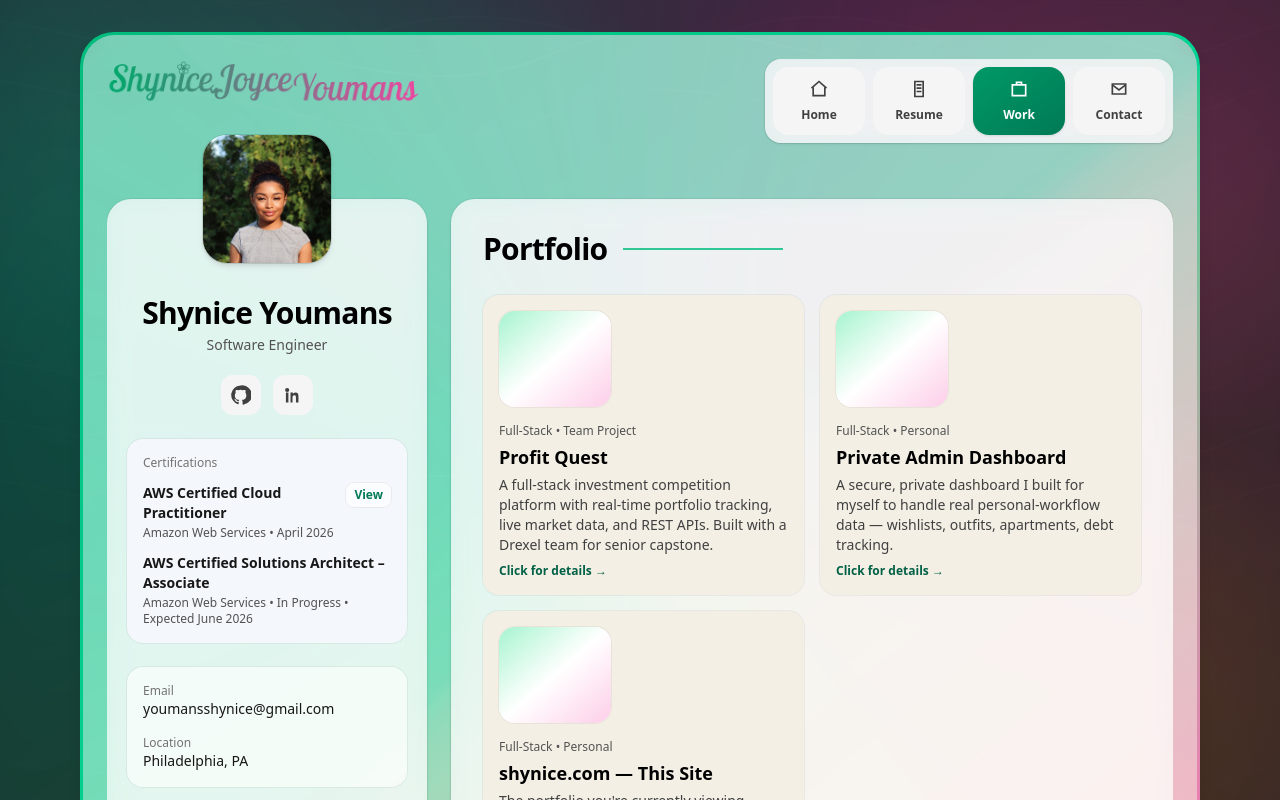
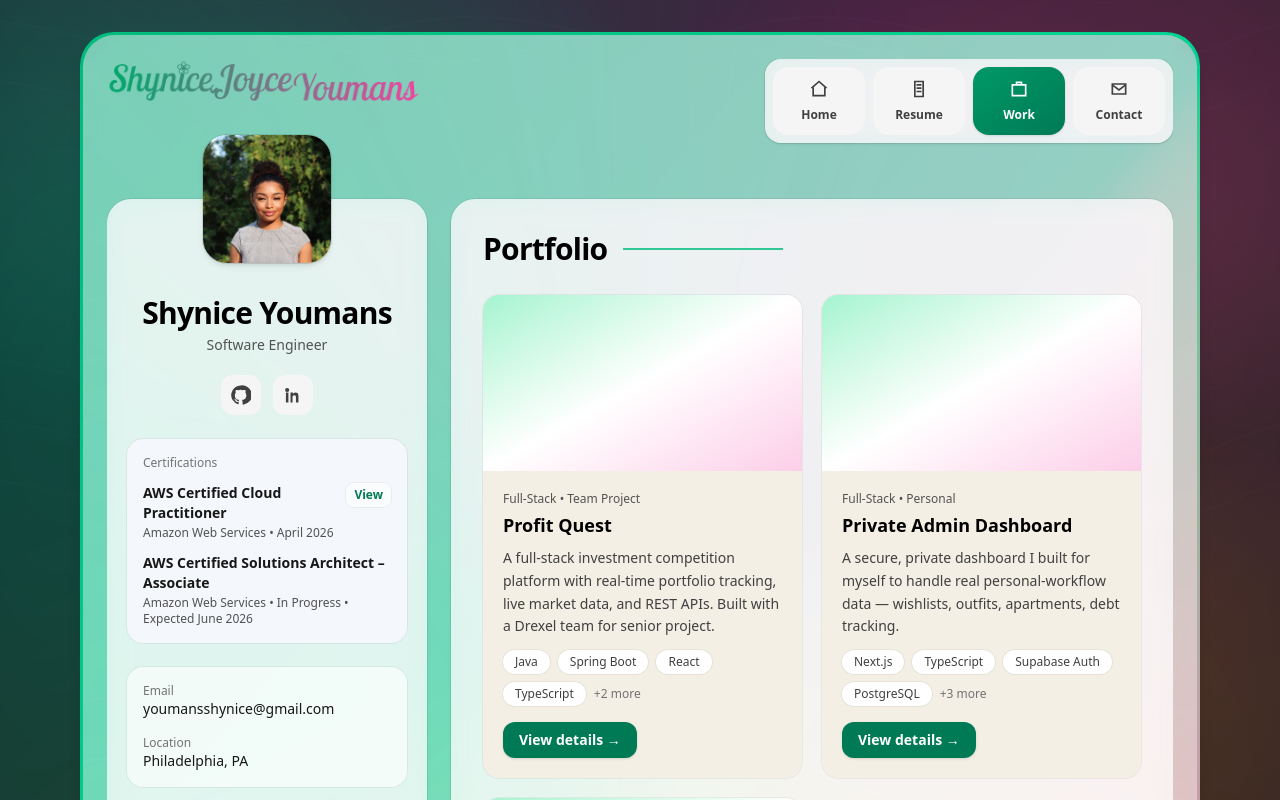
Before and after one commit to youmans-s/shynice-website, a Next.js app: page /projects in a window 1280 px wide. Shown: the top 800 px of the page. Built offline with nearby package versions, Linux system fonts and the light colour scheme.

Commit message:
Portfolio redesign: quick-view modal

```diff
--- a/app/projects/projects-client.tsx
+++ b/app/projects/projects-client.tsx
@@ -1,8 +1,8 @@
 'use client'
 
 import Image from 'next/image'
-import { useState } from 'react'
-import { PROJECTS } from '@/lib/supabase/portfolio-data'
+import { useEffect, useState } from 'react'
+import { PROJECTS, type PortfolioProject } from '@/lib/supabase/portfolio-data'
 
 function Chip({ children }: { children: React.ReactNode }) {
   return (
@@ -18,124 +18,193 @@ function LinkBtn({ href, label }: { href: string; label: string }) {
       href={href}
       target="_blank"
       rel="noreferrer"
-      className="inline-flex items-center justify-center rounded-xl bg-white px-3 py-2 text-sm font-semibold text-emerald-800 ring-1 ring-black/5 hover:bg-emerald-50"
+      className="inline-flex items-center justify-center rounded-xl bg-emerald-700 px-4 py-2 text-sm font-semibold text-white shadow-sm transition hover:bg-emerald-800"
     >
       {label} →
     </a>
   )
 }
 
-export default function ProjectsClient() {
-  const [openId, setOpenId] = useState<string | null>(null)
-
+function ProjectCard({
+  project,
+  onOpen,
+}: {
+  project: PortfolioProject
+  onOpen: () => void
+}) {
   return (
-    <div className="space-y-7">
-      <div className="flex items-center gap-4">
-        <h1 className="text-3xl font-semibold tracking-tight">Portfolio</h1>
-        <div className="h-[2px] w-40 bg-emerald-500/80" />
-      </div>
-
-      <div className="grid gap-4 md:grid-cols-2">
-        {PROJECTS.map((p) => {
-          const open = openId === p.id
-
-          return (
-            <div key={p.id} className="overflow-hidden rounded-2xl bg-[#f3efe5] ring-1 ring-black/5">
-              {/* Card header */}
-              <button
-                type="button"
-                onClick={() => setOpenId(open ? null : p.id)}
-                className="w-full text-left"
-                aria-expanded={open}
-              >
-                <div className="grid grid-cols-[120px,1fr] gap-4 p-4">
-                  <div className="h-24 w-28 overflow-hidden rounded-2xl bg-white ring-1 ring-black/5">
-                    {p.image ? (
-                      <Image src={p.image} alt="" width={220} height={160} className="h-full w-full object-cover" />
+    <div className="flex flex-col overflow-hidden rounded-2xl bg-[#f3efe5] ring-1 ring-black/5 transition hover:shadow-md">
+      <div className="h-44 w-full overflow-hidden bg-white">
+        {project.image ? (
+          <Image
+            src={project.image}
+            alt={project.title}
+            width={800}
+            height={400}
+            className="h-full w-full object-cover"
+          />
         ) : (
           <div className="h-full w-full bg-gradient-to-br from-emerald-200 via-white to-pink-200" />
         )}
       </div>
 
-                  <div className="min-w-0">
-                    <div className="text-xs text-neutral-600">{p.category}</div>
-                    <div className="mt-1 text-lg font-semibold">{p.title}</div>
-                    <div className="mt-1 text-sm text-neutral-700">{p.summary}</div>
-                    <div className="mt-2 text-xs text-emerald-800 font-semibold">
-                      {open ? 'Click to collapse ↑' : 'Click for details →'}
+      <div className="flex flex-1 flex-col p-5">
+        <div className="text-xs font-medium text-neutral-600">{project.category}</div>
+        <div className="mt-1 text-lg font-semibold">{project.title}</div>
+        <div className="mt-2 text-sm leading-relaxed text-neutral-700">{project.summary}</div>
+
+        {project.techStack && project.techStack.length > 0 && (
+          <div className="mt-3 flex flex-wrap items-center gap-2">
+            {project.techStack.slice(0, 4).map((t) => (
+              <Chip key={t}>{t}</Chip>
+            ))}
+            {project.techStack.length > 4 && (
+              <span className="text-xs text-neutral-500">+{project.techStack.length - 4} more</span>
+            )}
+          </div>
+        )}
+
+        <div className="mt-auto pt-4">
+          <button
+            type="button"
+            onClick={onOpen}
+            className="inline-flex items-center justify-center rounded-xl bg-emerald-700 px-4 py-2 text-sm font-semibold text-white shadow-sm transition hover:bg-emerald-800"
+          >
+            View details →
+          </button>
         </div>
       </div>
     </div>
+  )
+}
+
+function ProjectModal({
+  project,
+  onClose,
+}: {
+  project: PortfolioProject | null
+  onClose: () => void
+}) {
+  useEffect(() => {
+    if (!project) return
+    function onKey(e: KeyboardEvent) {
+      if (e.key === 'Escape') onClose()
+    }
+    document.addEventListener('keydown', onKey)
+    const prevOverflow = document.body.style.overflow
+    document.body.style.overflow = 'hidden'
+    return () => {
+      document.removeEventListener('keydown', onKey)
+      document.body.style.overflow = prevOverflow
+    }
+  }, [project, onClose])
+
+  if (!project) return null
+
+  const hasLinks = !!(
+    project.links?.github ||
+    project.links?.demo ||
+    project.links?.site ||
+    project.links?.linkedin
+  )
+
+  return (
+    <div
+      className="fixed inset-0 z-50 flex items-start justify-center bg-black/50 p-4 pt-12 backdrop-blur-sm"
+      onClick={onClose}
+      role="dialog"
+      aria-modal="true"
+      aria-labelledby="project-modal-title"
+    >
+      <div
+        className="relative flex max-h-[90vh] w-full max-w-3xl flex-col overflow-hidden rounded-3xl bg-white shadow-2xl"
+        onClick={(e) => e.stopPropagation()}
+      >
+        <button
+          type="button"
+          onClick={onClose}
+          className="absolute right-4 top-4 z-10 rounded-full bg-white/90 p-2 text-neutral-700 shadow ring-1 ring-black/5 transition hover:bg-white hover:text-neutral-900"
+          aria-label="Close"
+        >
+          <svg viewBox="0 0 24 24" className="h-5 w-5" fill="none" stroke="currentColor" strokeWidth="2">
+            <path d="M6 6l12 12M18 6L6 18" />
+          </svg>
         </button>
 
-              {/* Expanded */}
-              {open && (
-                <div className="border-t border-black/5 bg-white/70 p-4">
-                  <div className="grid gap-5 lg:grid-cols-2">
-                    {/* LEFT: text details */}
-                    <div className="space-y-4">
-                      {p.details && <p className="text-sm text-neutral-700 leading-relaxed">{p.details}</p>}
+        <div className="flex-1 overflow-y-auto">
+          <div className="h-32 w-full overflow-hidden bg-neutral-100 sm:h-40">
+            {project.image ? (
+              <Image
+                src={project.image}
+                alt={project.title}
+                width={1200}
+                height={400}
+                className="h-full w-full object-cover"
+              />
+            ) : (
+              <div className="h-full w-full bg-gradient-to-br from-emerald-200 via-white to-pink-200" />
+            )}
+          </div>
 
-                      {p.role && (
+          <div className="space-y-5 p-6 sm:p-8">
             <div>
-                          <div className="text-xs font-semibold text-neutral-600">Role</div>
-                          <div className="mt-1 text-sm text-neutral-800">{p.role}</div>
+              <div className="text-xs font-medium text-neutral-600">{project.category}</div>
+              <h2 id="project-modal-title" className="mt-1 text-2xl font-semibold tracking-tight">
+                {project.title}
+              </h2>
+            </div>
+
+            {project.details && (
+              <p className="text-sm leading-relaxed text-neutral-700">{project.details}</p>
+            )}
+
+            {project.role && (
+              <div>
+                <div className="text-xs font-semibold uppercase tracking-wide text-neutral-600">Role</div>
+                <div className="mt-1 text-sm text-neutral-800">{project.role}</div>
               </div>
             )}
 
-                      {p.techStack && p.techStack.length > 0 && (
+            {project.highlights && project.highlights.length > 0 && (
               <div>
-                          <div className="text-xs font-semibold text-neutral-600">Tech stack</div>
+                <div className="text-xs font-semibold uppercase tracking-wide text-neutral-600">Highlights</div>
+                <ul className="mt-2 list-disc space-y-1 pl-5 text-sm text-neutral-700">
+                  {project.highlights.map((h) => (
+                    <li key={h} className="leading-relaxed">{h}</li>
+                  ))}
+                </ul>
+              </div>
+            )}
+
+            {project.techStack && project.techStack.length > 0 && (
+              <div>
+                <div className="text-xs font-semibold uppercase tracking-wide text-neutral-600">Tech stack</div>
                 <div className="mt-2 flex flex-wrap gap-2">
-                            {p.techStack.map((t) => (
+                  {project.techStack.map((t) => (
                     <Chip key={t}>{t}</Chip>
                   ))}
                 </div>
               </div>
             )}
 
-                      {p.skills && p.skills.length > 0 && (
+            {project.skills && project.skills.length > 0 && (
               <div>
-                          <div className="text-xs font-semibold text-neutral-600">Skills showcased</div>
+                <div className="text-xs font-semibold uppercase tracking-wide text-neutral-600">Skills</div>
                 <div className="mt-2 flex flex-wrap gap-2">
-                            {p.skills.map((s) => (
+                  {project.skills.map((s) => (
                     <Chip key={s}>{s}</Chip>
                   ))}
                 </div>
               </div>
             )}
 
-                      {p.highlights && p.highlights.length > 0 && (
-                        <div>
-                          <div className="text-xs font-semibold text-neutral-600">Highlights</div>
-                          <ul className="mt-2 list-inside list-disc space-y-1 text-sm text-neutral-700">
-                            {p.highlights.map((h) => (
-                              <li key={h}>{h}</li>
-                            ))}
-                          </ul>
-                        </div>
-                      )}
-
-                      {p.links && (
-                        <div className="flex flex-wrap gap-2 pt-1">
-                          {p.links.github && <LinkBtn href={p.links.github} label="GitHub" />}
-                          {p.links.demo && <LinkBtn href={p.links.demo} label="Demo" />}
-                          {p.links.site && <LinkBtn href={p.links.site} label="Public site" />}
-                          {p.links.linkedin && <LinkBtn href={p.links.linkedin} label="LinkedIn" />}
-                        </div>
-                      )}
-                    </div>
-
-                    {/* RIGHT: media */}
-                    <div className="space-y-3">
-                      {/* demo */}
-                      {p.demo?.type === 'youtube' && (
+            {project.demo?.type === 'youtube' && (
               <div className="overflow-hidden rounded-2xl bg-black ring-1 ring-black/5">
                 <div className="relative aspect-video">
                   <iframe
                     className="absolute inset-0 h-full w-full"
-                              src={p.demo.embedUrl}
-                              title={`${p.title} demo video`}
+                    src={project.demo.embedUrl}
+                    title={`${project.title} demo video`}
                     allow="accelerometer; autoplay; clipboard-write; encrypted-media; gyroscope; picture-in-picture"
                     allowFullScreen
                   />
@@ -143,19 +212,14 @@ export default function ProjectsClient() {
               </div>
             )}
 
-                      {p.demo?.type === 'video' && (
-                        <video
-                          className="w-full rounded-2xl ring-1 ring-black/5"
-                          controls
-                          src={p.demo.src}
-                        />
+            {project.demo?.type === 'video' && (
+              <video className="w-full rounded-2xl ring-1 ring-black/5" controls src={project.demo.src} />
             )}
 
-                      {/* gallery */}
-                      {p.gallery && p.gallery.length > 0 && (
+            {project.gallery && project.gallery.length > 0 && (
               <div className="grid gap-3 sm:grid-cols-2">
-                          {p.gallery.map((img) => (
-                            <div key={img.src} className="overflow-hidden rounded-2xl bg-white ring-1 ring-black/5">
+                {project.gallery.map((img) => (
+                  <div key={img.src} className="overflow-hidden rounded-2xl bg-neutral-50 ring-1 ring-black/5">
                     <Image
                       src={img.src}
                       alt={img.alt ?? ''}
@@ -167,22 +231,40 @@ export default function ProjectsClient() {
                 ))}
               </div>
             )}
+          </div>
+        </div>
 
-                      {/* fallback note if no media */}
-                      {!p.demo && (!p.gallery || p.gallery.length === 0) && (
-                        <div className="rounded-2xl bg-white p-4 text-sm text-neutral-600 ring-1 ring-black/5">
-                          Add demo media by setting <span className="font-mono">demo</span> or <span className="font-mono">gallery</span> in{' '}
-                          <span className="font-mono">lib/portfolio-data.ts</span>.
+        {hasLinks && (
+          <div className="flex flex-wrap gap-2 border-t border-black/5 bg-white p-4 sm:p-5">
+            {project.links?.github && <LinkBtn href={project.links.github} label="GitHub" />}
+            {project.links?.demo && <LinkBtn href={project.links.demo} label="Business page" />}
+            {project.links?.site && <LinkBtn href={project.links.site} label="Live Site" />}
+            {project.links?.linkedin && <LinkBtn href={project.links.linkedin} label="LinkedIn" />}
           </div>
         )}
       </div>
     </div>
+  )
+}
+
+export default function ProjectsClient() {
+  const [openId, setOpenId] = useState<string | null>(null)
+  const openProject = openId ? PROJECTS.find((p) => p.id === openId) ?? null : null
+
+  return (
+    <div className="space-y-7">
+      <div className="flex items-center gap-4">
+        <h1 className="text-3xl font-semibold tracking-tight">Portfolio</h1>
+        <div className="h-[2px] w-40 bg-emerald-500/80" />
       </div>
-              )}
+
+      <div className="grid gap-5 md:grid-cols-2">
+        {PROJECTS.map((p) => (
+          <ProjectCard key={p.id} project={p} onOpen={() => setOpenId(p.id)} />
+        ))}
       </div>
-          )
-        })}
-      </div>
+
+      <ProjectModal project={openProject} onClose={() => setOpenId(null)} />
     </div>
   )
 }
--- a/lib/supabase/portfolio-data.ts
+++ b/lib/supabase/portfolio-data.ts
@@ -137,8 +137,8 @@ export const PROJECTS: PortfolioProject[] = [
     title: 'Profit Quest',
     category: 'Full‑Stack • Team Project',
     summary:
-      'A full-stack investment competition platform with real-time portfolio tracking, live market data, and REST APIs. Built with a Drexel team for senior capstone.',
-    role: 'Backend / API Developer — REST endpoints, validation, and testing',
+      'A full-stack investment competition platform with real-time portfolio tracking, live market data, and REST APIs. Built with a Drexel team for senior project.',
+    role:'Full‑Stack Developer (primarily backend) — REST APIs, validation, testing, and React integration',
     details:
       'Java + Spring Boot backend serving REST APIs to a React/TypeScript frontend, with live market data integration for real-time gameplay. Designed and implemented endpoints with input validation, error handling, and unit testing. Featured publicly on both the live app and the team showcase page.',
     techStack: ['Java', 'Spring Boot', 'React', 'TypeScript', 'PostgreSQL', 'REST APIs'],
```
Lines whose indentation alone changed are shown as unchanged.
